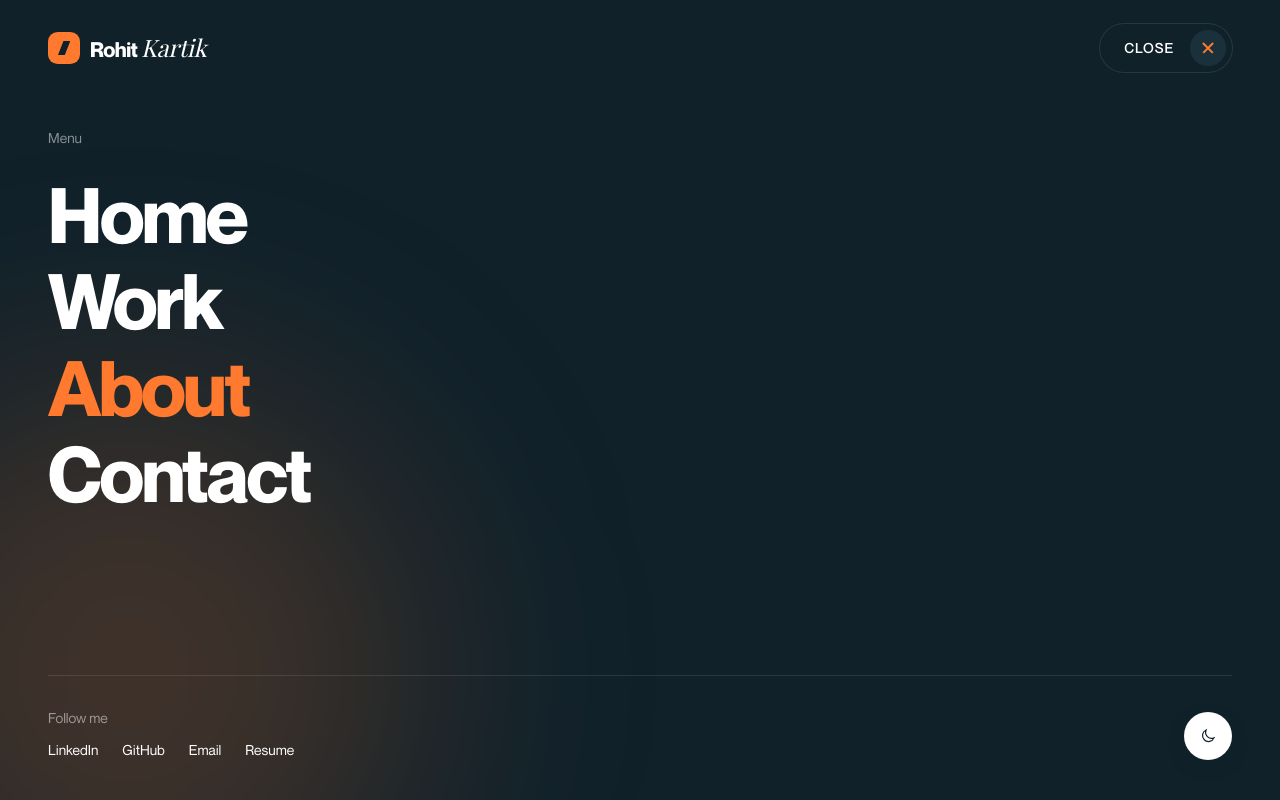
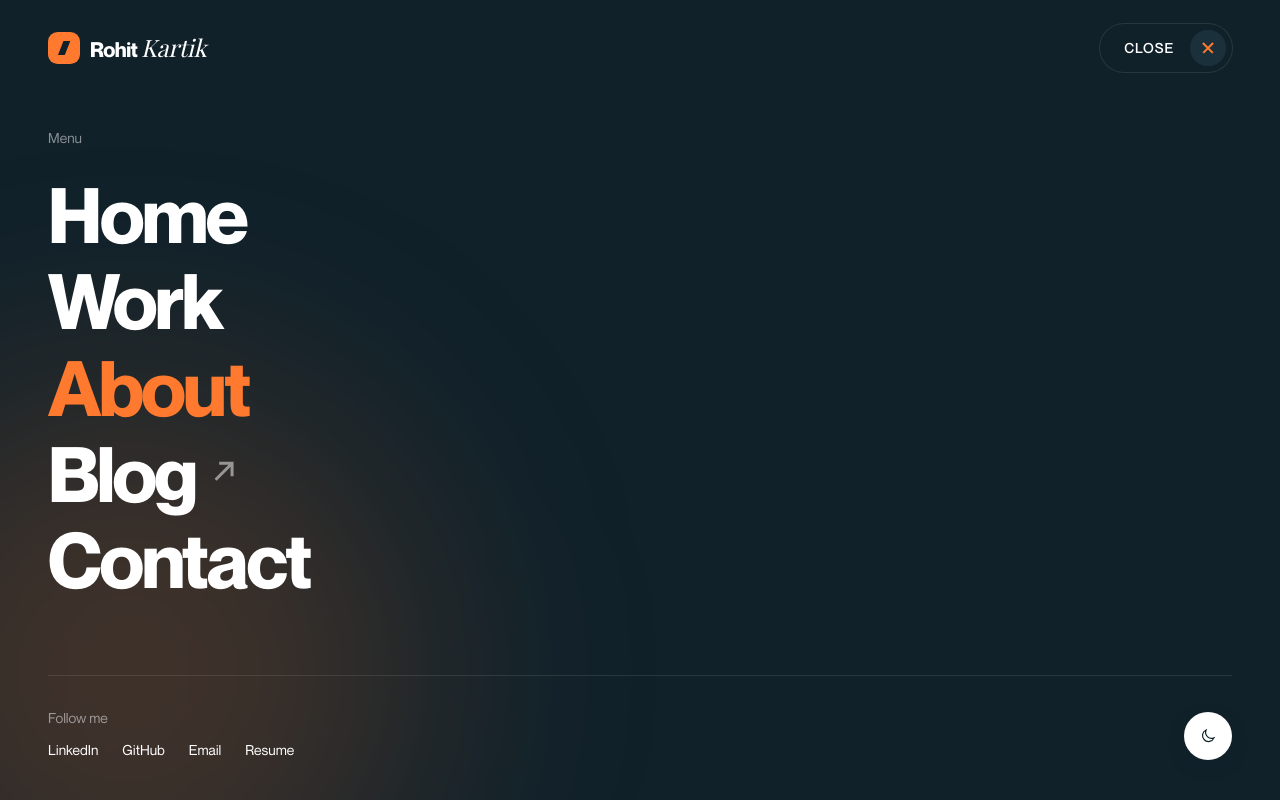
Before and after one commit to RKartik9/rohit-portfolio-new, a Next.js app: page /about in a window 1280 px wide. Both pictures are taken after a click on the button "MENU". Shown: the top 800 px of the page. Built offline with nearby package versions, Linux system fonts and the light colour scheme.

Commit message:
chore: add blogs page

```diff
--- a/src/app/page.tsx
+++ b/src/app/page.tsx
@@ -4,6 +4,7 @@ import FeaturedWork from "@/components/home/FeaturedWork";
 import Disciplines from "@/components/home/Disciplines";
 import Clients from "@/components/home/Clients";
 import Services from "@/components/home/Services";
+import Writing from "@/components/home/Writing";
 import Faq from "@/components/home/Faq";
 import { site } from "@/content/site";
 
@@ -30,6 +31,7 @@ export default function Home() {
       <Disciplines />
       <Clients />
       <Services />
+      <Writing />
       <Faq />
     </>
   );
--- /dev/null
+++ b/src/components/home/Writing.tsx
@@ -0,0 +1,26 @@
+import Button from "@/components/ui/Button";
+import Reveal from "@/components/ui/Reveal";
+import { site } from "@/content/site";
+
+export default function Writing() {
+  return (
+    <section className="pb-24 md:pb-36">
+      <div className="container-x">
+        <Reveal className="flex flex-col gap-10 rounded-[2rem] bg-paper-2 p-8 md:flex-row md:items-end md:justify-between md:p-12">
+          <div className="max-w-2xl">
+            <p className="text-sm font-medium text-ink-soft">Blog</p>
+            <h2 className="text-h1 mt-4">
+              Notes on <span className="italic-accent text-accent-deep">building</span> things.
+            </h2>
+            <p className="mt-6 text-lg leading-relaxed text-ink-soft">
+              Write-ups on engineering, product, AI features and 3D on the web: what worked, what didn&apos;t, and why.
+            </p>
+          </div>
+          <Button href={site.blog} variant="dark" className="shrink-0">
+            Read the blog
+          </Button>
+        </Reveal>
+      </div>
+    </section>
+  );
+}
--- a/src/components/layout/Footer.tsx
+++ b/src/components/layout/Footer.tsx
@@ -53,9 +53,15 @@ export default function Footer() {
               <ul className="space-y-2.5">
                 {nav.map((item) => (
                   <li key={item.href}>
-                    <Link href={item.href} className="hover:text-accent">
-                      {item.label}
-                    </Link>
+                    {item.external ? (
+                      <a href={item.href} target="_blank" rel="noopener noreferrer" className="hover:text-accent">
+                        {item.label}
+                      </a>
+                    ) : (
+                      <Link href={item.href} className="hover:text-accent">
+                        {item.label}
+                      </Link>
+                    )}
                   </li>
                 ))}
               </ul>
--- a/src/components/layout/MenuOverlay.tsx
+++ b/src/components/layout/MenuOverlay.tsx
@@ -5,6 +5,7 @@ import Link from "next/link";
 import { usePathname } from "next/navigation";
 import { nav, site } from "@/content/site";
 import { ease } from "@/components/ui/Reveal";
+import { Arrow } from "@/components/ui/Button";
 import ThemeToggle from "./ThemeToggle";
 
 export default function MenuOverlay({ open, onNavigate }: { open: boolean; onNavigate: () => void }) {
@@ -33,7 +34,16 @@ export default function MenuOverlay({ open, onNavigate }: { open: boolean; onNav
               <p className="mb-6 text-sm text-white/50">Menu</p>
               <ul>
                 {nav.map((item, i) => {
-                  const active = item.href === "/" ? pathname === "/" : pathname.startsWith(item.href);
+                  const active =
+                    !item.external && (item.href === "/" ? pathname === "/" : pathname.startsWith(item.href));
+                  const linkClass = "group inline-flex items-start gap-3 py-1";
+                  const label = (
+                    <span
+                      className={`text-h1 transition-colors duration-300 group-hover:text-accent ${active ? "text-accent" : ""}`}
+                    >
+                      {item.label}
+                    </span>
+                  );
                   return (
                     <li key={item.href} className="overflow-hidden">
                       <motion.div
@@ -41,13 +51,24 @@ export default function MenuOverlay({ open, onNavigate }: { open: boolean; onNav
                         animate={{ y: 0 }}
                         transition={{ duration: 0.9, ease, delay: 0.25 + i * 0.07 }}
                       >
-                        <Link href={item.href} onClick={onNavigate} className="group inline-flex items-start gap-3 py-1">
-                          <span
-                            className={`text-h1 transition-colors duration-300 group-hover:text-accent ${active ? "text-accent" : ""}`}
+                        {item.external ? (
+                          <a
+                            href={item.href}
+                            target="_blank"
+                            rel="noopener noreferrer"
+                            onClick={onNavigate}
+                            className={linkClass}
                           >
-                            {item.label}
-                          </span>
-                        </Link>
+                            {label}
+                            <span className="mt-3 text-2xl text-white/50 transition-colors duration-300 group-hover:text-accent md:mt-5 md:text-4xl">
+                              <Arrow className="-rotate-45" />
+                            </span>
+                          </a>
+                        ) : (
+                          <Link href={item.href} onClick={onNavigate} className={linkClass}>
+                            {label}
+                          </Link>
+                        )}
                       </motion.div>
                     </li>
                   );
--- a/src/content/site.ts
+++ b/src/content/site.ts
@@ -9,6 +9,7 @@ export const site = {
   phone: "+91 83402 41584",
   phoneHref: "tel:+918340241584",
   resume: "/Rohit_Kumar_Resume.pdf",
+  blog: "https://blog.rohitkartik.in",
   formspree: "https://formspree.io/f/xblyarka",
   description:
     "Rohit Kartik is a software engineer who designs and builds fast web products: full-stack apps, product interfaces, AI features and interactive 3D.",
@@ -19,10 +20,11 @@ export const site = {
   ],
 };
 
-export const nav = [
+export const nav: { label: string; href: string; external?: boolean }[] = [
   { label: "Home", href: "/" },
   { label: "Work", href: "/work" },
   { label: "About", href: "/about" },
+  { label: "Blog", href: site.blog, external: true },
   { label: "Contact", href: "/contact" },
 ];
 
```
Also changed, not shown: public/projects/roboviewer/cover.jpg (added).
